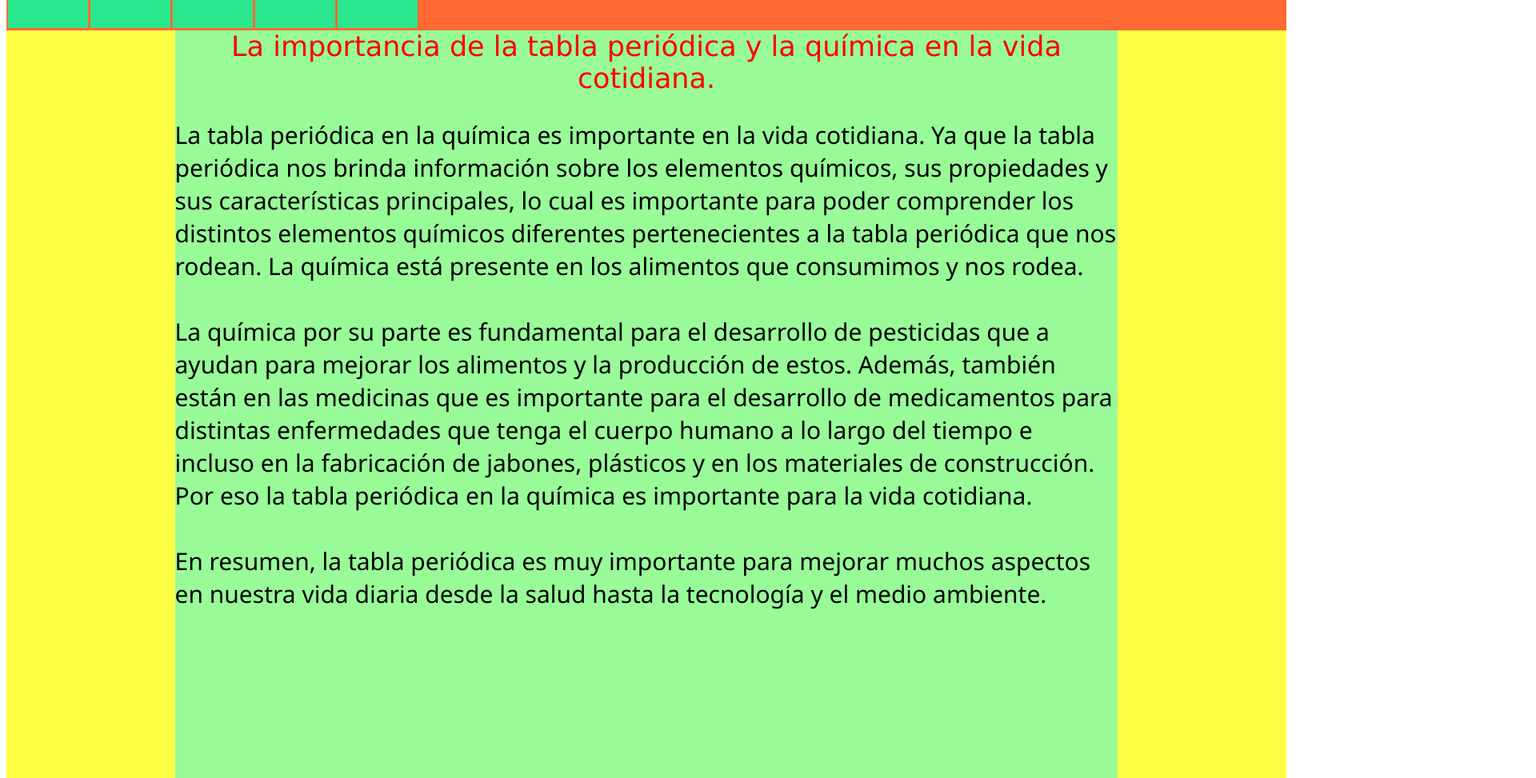
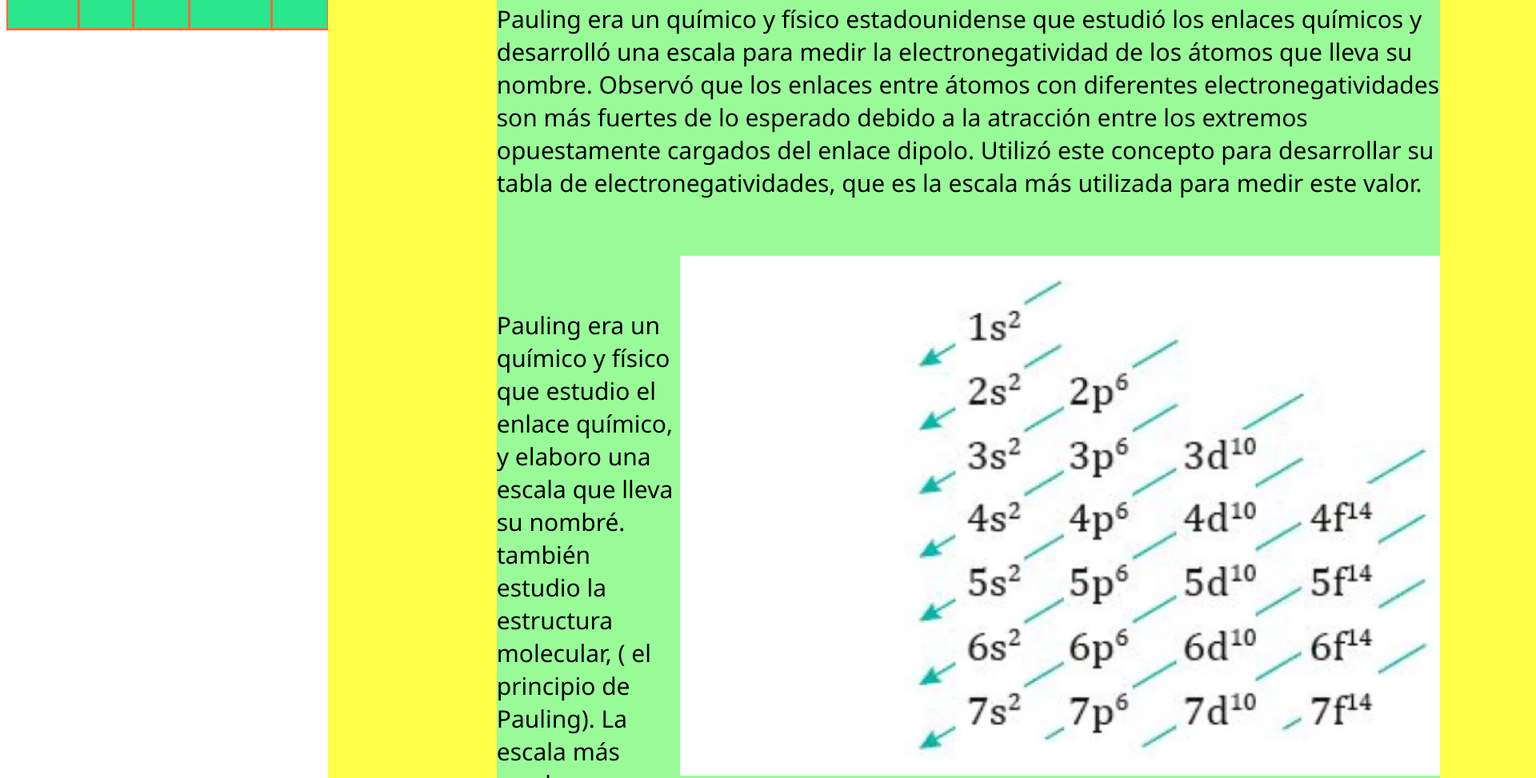
Before and after one commit to iansamuelR/Pagina-8-5, a plain HTML site: page Quimíca.html in a window 1280 px wide. Shown: the part 375-1348 px from the top of the page at 80% size, 1920 px wide, since content can reach past the window. Drawn offline with Linux system fonts and the light colour scheme.

Commit message:
Actualizacion 5 19/09/2024

```diff
--- a/Quimíca.html
+++ b/Quimíca.html
@@ -11,7 +11,6 @@
  <div  class="logo">
 <br><br> Pagina web 8-5 2024
 <br><br> ian samuel mora ramirez
-<br>luis felipe vera mazo
 </div>
 <div  class="menu">
 <div  class="boton">
@@ -30,28 +29,44 @@
     <a href="sociales.html">Sociales</a>
 </div>
 
-</div>
-
 <div  class="contenedor">
     <div  class="izquierdo"></div>
 <div  class="centro">
-    <div  class="titulo">La importancia de la tabla periódica y la química en la vida cotidiana.</div>
+    <div  class="titulo">Triangulo de pauling.</div>
 <p>
-    La tabla periódica en la química es importante en la vida cotidiana. Ya que la tabla
-periódica nos brinda información sobre los elementos químicos, sus propiedades y sus
-características principales, lo cual es importante para poder comprender los distintos
-elementos químicos diferentes pertenecientes a la tabla periódica que nos rodean. La
-química está presente en los alimentos que consumimos y nos rodea.
+    Pauling era un químico y físico estadounidense que estudió los enlaces químicos y
+    desarrolló una escala para medir la electronegatividad de los átomos que lleva su
+    nombre. Observó que los enlaces entre átomos con diferentes electronegatividades
+    son más fuertes de lo esperado debido a la atracción entre los extremos
+    opuestamente cargados del enlace dipolo. Utilizó este concepto para desarrollar
+    su tabla de electronegatividades, que es la escala más utilizada para medir este valor.
 <br><br>
-La química por su parte es fundamental para el desarrollo de pesticidas que a ayudan
-para mejorar los alimentos y la producción de estos. Además, también están en las
-medicinas que es importante para el desarrollo de medicamentos para distintas
-enfermedades que tenga el cuerpo humano a lo largo del tiempo e incluso en la
-fabricación de jabones, plásticos y en los materiales de construcción. Por eso la tabla
-periódica en la química es importante para la vida cotidiana.
+<div  class="cb"></div>
 <br><br>
-En resumen, la tabla periódica es muy importante para mejorar muchos aspectos en
-nuestra vida diaria desde la salud hasta la tecnología y el medio ambiente.
+<p>
+    Pauling era un químico y físico que estudio el enlace químico, y elaboro una escala
+    que lleva su nombré. también estudio la estructura molecular, ( el principio de Pauling).
+    La escala más usada para medir electronegatividades se basa en una desarrollada
+    por Linus Pauling. El observó que cuando se combinan los átomos de diferentes
+    electronegatividades, sus enlaces son más fuertes de lo esperado. Se cree que son dos
+    los factores que contribuyen a la fuerza del enlace. Uno de ellos es el enlace
+    covalente entre los átomos. El otro es la unión adicional producida por una atracción
+    entre los extremos opuestamente cargados del enlace dipolo. La fuerza extra del enlácese
+    atribuyó entonces a la unión adicional y Pauling utilizó este concepto para desarrollar
+    su tabla deelectronegatividades.
+    <br><br>
+    <div  class="cb"></div>
+    <br><br>
+    <p>
+    El diagrama de Linus Pauling
+    (o diagrama de Pauling) es
+    un diagrama realizado por
+    el químico estadounidense
+    Linus Carl Pauling para
+    ayudar en la distribución
+    de los electrones en los
+    subnivelesElectrosphere.
+
 </div>
 <div  class="derecho"></div>
 </div>
--- a/temas.css
+++ b/temas.css
@@ -64,3 +64,9 @@ text-align: center;
   height: 350px;
   width: 650px;
 }
+.cb{  height: 650px;
+    width: 950px;
+    background-image: url("imagen\ google.webp");
+    background-repeat: no-repeat;
+    float: right;
+}
```
Also changed, not shown: Matemáticas.html (+0 -1 lines), imagen google.webp (added).
